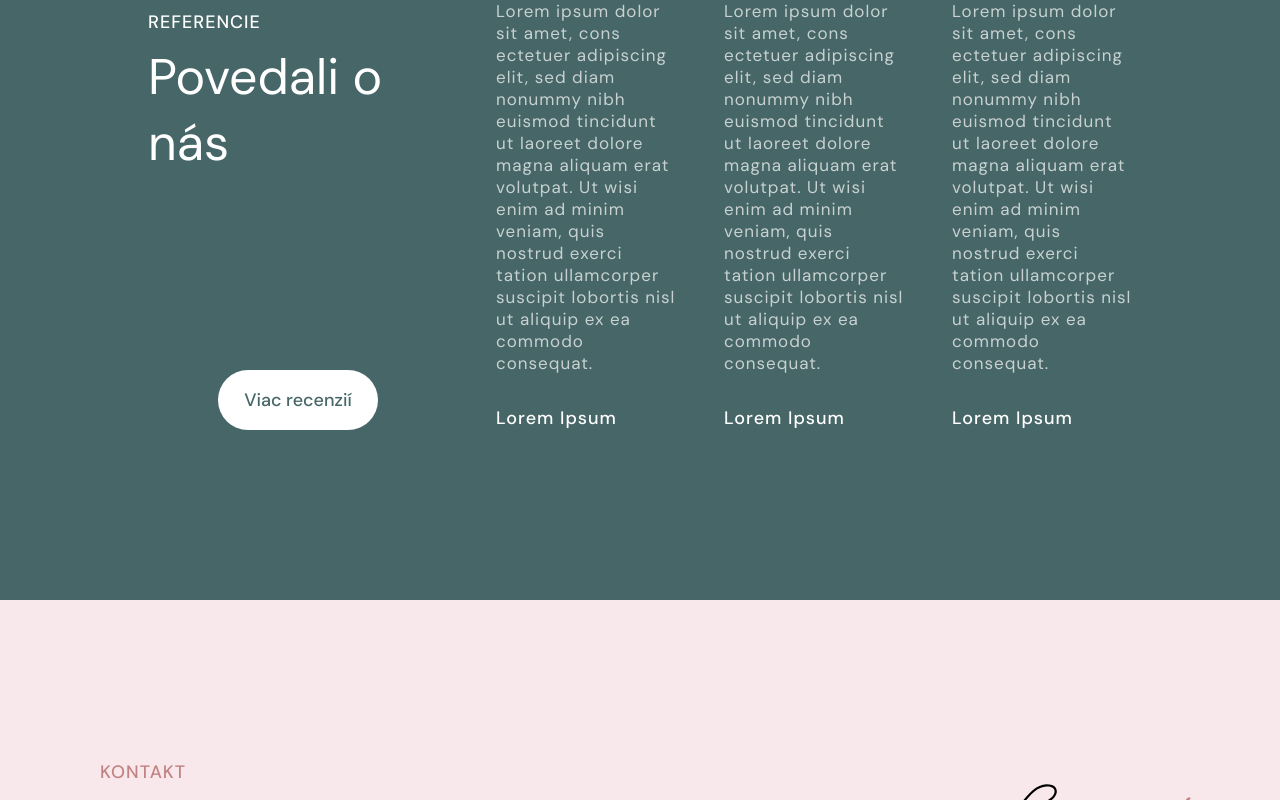
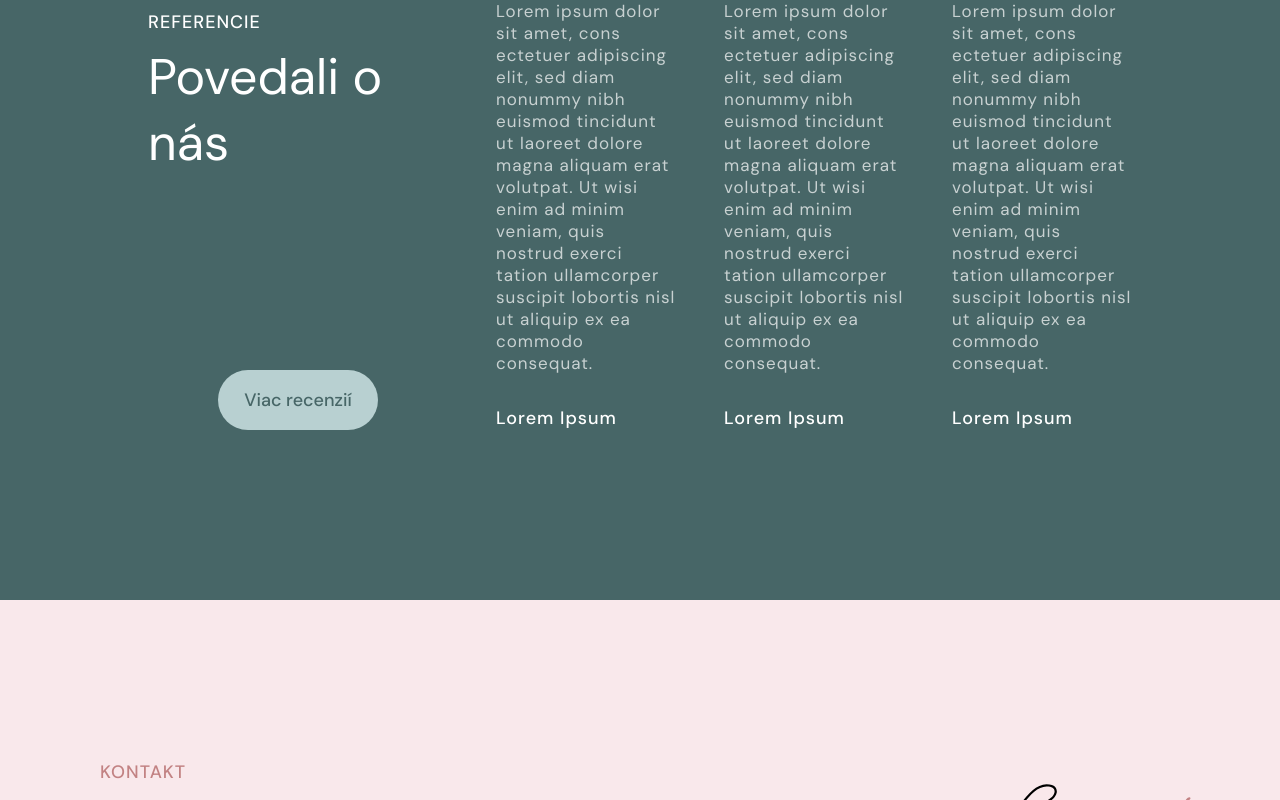
Before and after one commit to rastislav-domanisky/VIAC-frontend-assigment, a React (Create React App) app: page / in a window 1280 px wide. In both pictures the pointer is over the element "Viac recenzií". Shown: the part 1900-2700 px from the top of the page. Built offline with nearby package versions, Linux system fonts and the light colour scheme.

Commit message:
added :hover pseudo to Button

```diff
--- a/src/views/HomeScreen/HomeScreen.scss
+++ b/src/views/HomeScreen/HomeScreen.scss
@@ -873,6 +873,10 @@
                 font-weight: 500;
                 padding: 8px 15px;
 
+                &:hover {
+                    background: #b8d0d1;
+                }
+
                 @media (max-width: 1300px) {
                     font-size: 18px;
                     padding: 5px 5px;
```
